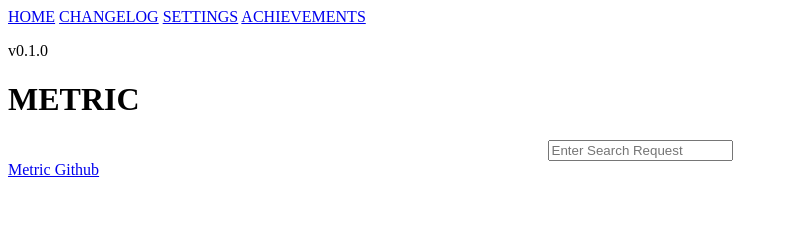
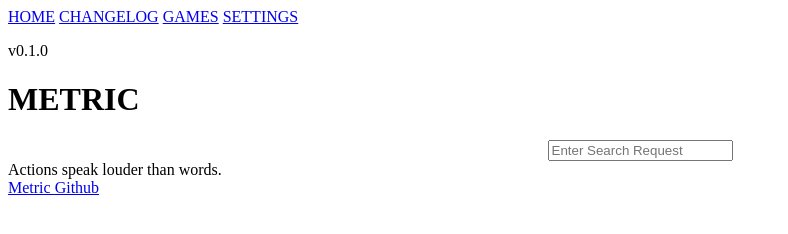
Before and after one commit to RealLogiDev/metric, a plain HTML site: page Static/index.html in a window 1280 px wide. Shown: the whole page, without its empty margins (0-788 px from the left). Drawn offline with Linux system fonts and the light colour scheme.

Commit message:
perfecting..

```diff
--- a/Static/css/main(dark).css
+++ b/Static/css/main(dark).css
@@ -95,6 +95,7 @@ p {
 
 }
 
+
 form input {
     background: none;
     box-shadow: 5px 5px 10px #000000;
--- a/Static/index.html
+++ b/Static/index.html
@@ -14,8 +14,9 @@
 
             <a href="index.html">HOME</a>
             <a href="changelog.html">CHANGELOG</a>
+            <a href="games.html">GAMES</a>
             <a href="settings.html">SETTINGS</a>
-            <a href="achievements.html">ACHIEVEMENTS</a>
+
         </div>
 
 
@@ -32,6 +33,12 @@
             <div class="links">
         </form>
     </center>
+
+
+
+
+
+
     <script>
         var darkModeEnabled = false;
 
@@ -85,6 +92,26 @@
             }
         }
     </script>
+
+<div id="sentence"></div>
+
+<script>
+    document.addEventListener("DOMContentLoaded", function() {
+        const sentences = [
+            "The proxy of all time!",
+            "You can change your background along with other things in settings!",
+            "When in Rome, do as the Romans do.",
+            "The pen is mightier than the sword.",
+            "Actions speak louder than words."
+        ];
+
+        const randomIndex = Math.floor(Math.random() * sentences.length);
+        const selectedSentence = sentences[randomIndex];
+
+        document.getElementById('sentence').textContent = selectedSentence;
+    });
+</script>
+
 </body>
 </html>
 <footer><a href="https://github.com/RealLogiDev/metric">Metric Github</a></footer>
```
Also changed, not shown: Static/changelog.html (+2 -1 lines), Static/games.html (renamed from Static/achievements.html, +3 -2 lines), Static/settings.html (+2 -1 lines), Static/images/metik (1).svg (deleted), Static/images/metik.png (deleted), randomText.js (added).
